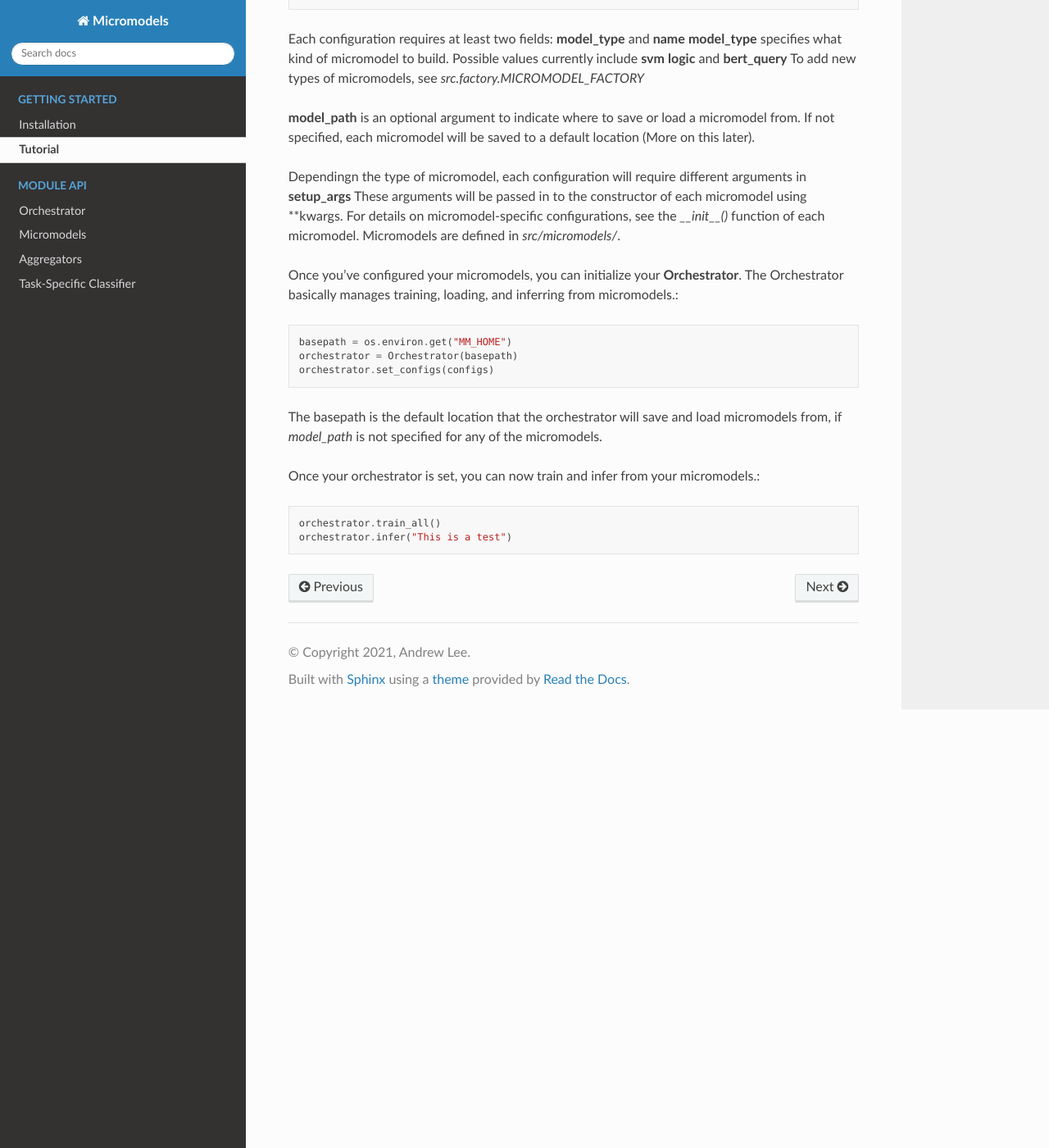
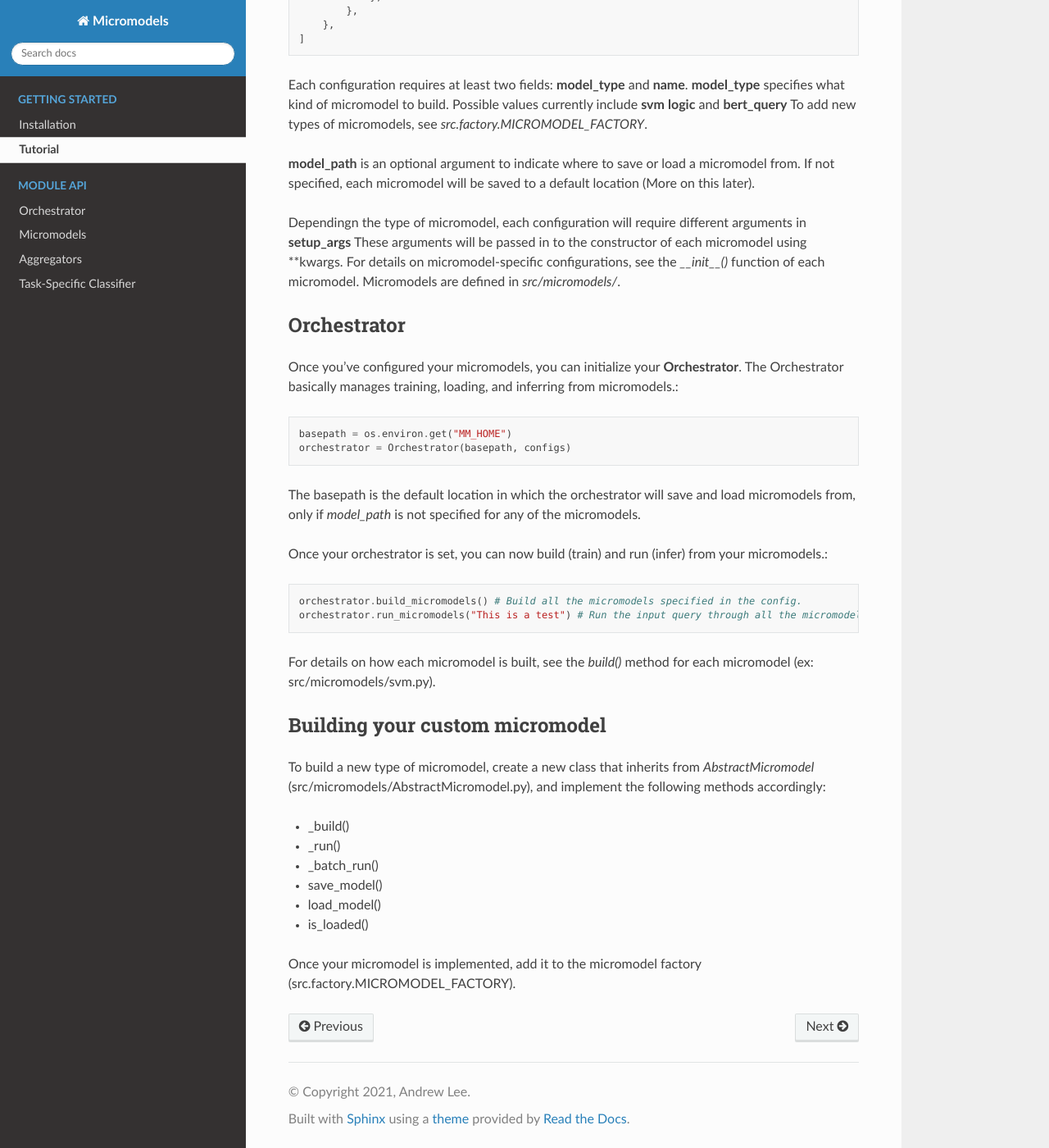
Before and after one commit to MichiganNLP/micromodels, a Sphinx documentation site: the page built from docs/source/tutorial.rst, in a window 1280 px wide and 1400 px high, scrolled down 855 px. Shown: the whole window at 82% size. Built offline with Sphinx 7.4.7 and the Read the Docs theme 2.0.0, drawn with Linux system fonts in a browser that asks for light colours; some of the changed text lies outside the part shown.

Commit message:
updated tutorial

```diff
--- a/docs/source/tutorial.rst
+++ b/docs/source/tutorial.rst
@@ -1,5 +1,9 @@
 Tutorial
 ========
+
+
+Configuring Micromodels
+-----------------------
 
 To use the micromodel framework, first we need to configurate a list of micromodels.
 Each micromodel is configurable using a dictionary.
@@ -39,9 +43,9 @@
         },
     ]
 
-Each configuration requires at least two fields: **model_type** and **name**
+Each configuration requires at least two fields: **model_type** and **name**.
 **model_type** specifies what kind of micromodel to build.
-Possible values currently include **svm** **logic** and **bert_query** To add new types of micromodels, see *src.factory.MICROMODEL_FACTORY*
+Possible values currently include **svm** **logic** and **bert_query** To add new types of micromodels, see *src.factory.MICROMODEL_FACTORY*.
 
 **model_path** is an optional argument to indicate where to save or load a micromodel from. If not specified, each micromodel will be saved to a default location (More on this later).
 
@@ -49,15 +53,34 @@
 Micromodels are defined in *src/micromodels/*.
 
 
+Orchestrator
+------------
+
 Once you've configured your micromodels, you can initialize your **Orchestrator**. The Orchestrator basically manages training, loading, and inferring from micromodels.::
 
     basepath = os.environ.get("MM_HOME")
-    orchestrator = Orchestrator(basepath)
-    orchestrator.set_configs(configs)
+    orchestrator = Orchestrator(basepath, configs)
 
-The basepath is the default location that the orchestrator will save and load micromodels from, if *model_path* is not specified for any of the micromodels.
+The basepath is the default location in which the orchestrator will save and load micromodels from, only if *model_path* is not specified for any of the micromodels.
 
-Once your orchestrator is set, you can now train and infer from your micromodels.::
+Once your orchestrator is set, you can now build (train) and run (infer) from your micromodels.::
 
-    orchestrator.train_all()
-    orchestrator.infer("This is a test")
+    orchestrator.build_micromodels() # Build all the micromodels specified in the config.
+    orchestrator.run_micromodels("This is a test") # Run the input query through all the micromodels
+
+For details on how each micromodel is built, see the *build()* method for each micromodel (ex: src/micromodels/svm.py).
+
+
+Building your custom micromodel
+-------------------------------
+
+To build a new type of micromodel, create a new class that inherits from *AbstractMicromodel* (src/micromodels/AbstractMicromodel.py), and implement the following methods accordingly:
+
+* _build()
+* _run()
+* _batch_run()
+* save_model()
+* load_model()
+* is_loaded()
+
+Once your micromodel is implemented, add it to the micromodel factory (src.factory.MICROMODEL_FACTORY).
```
